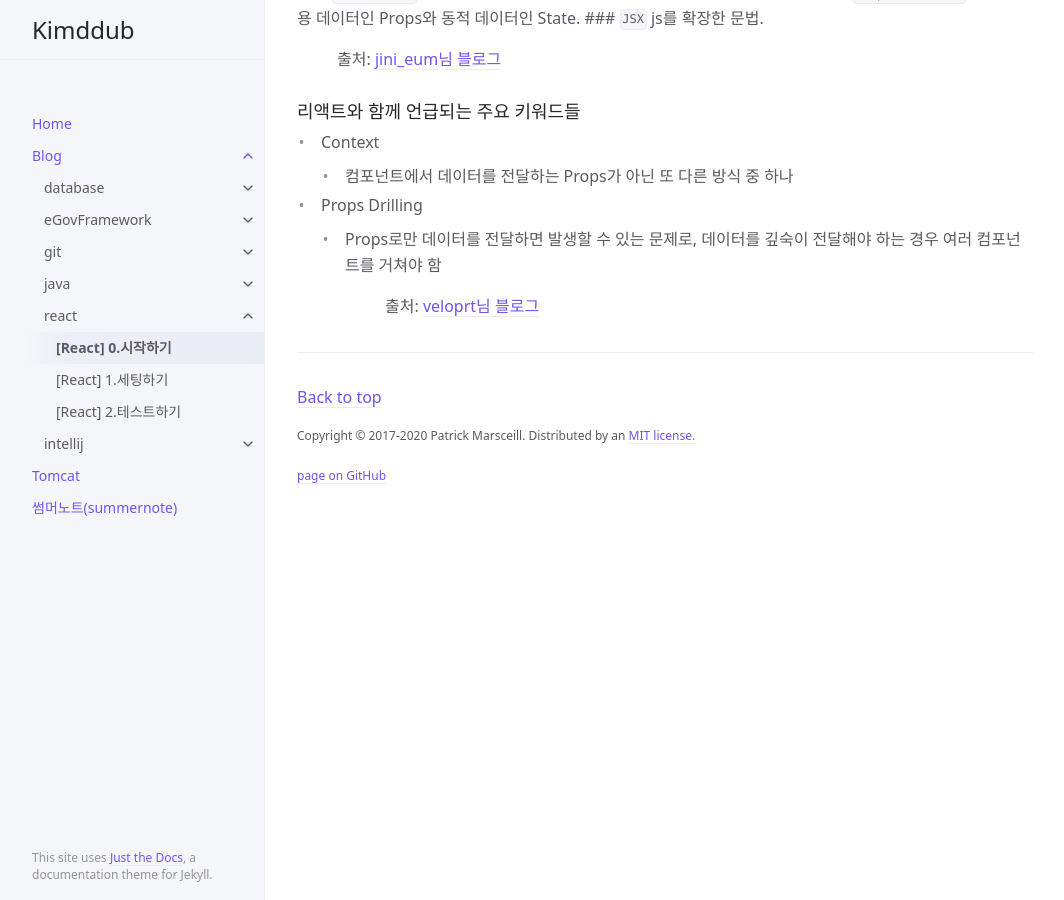
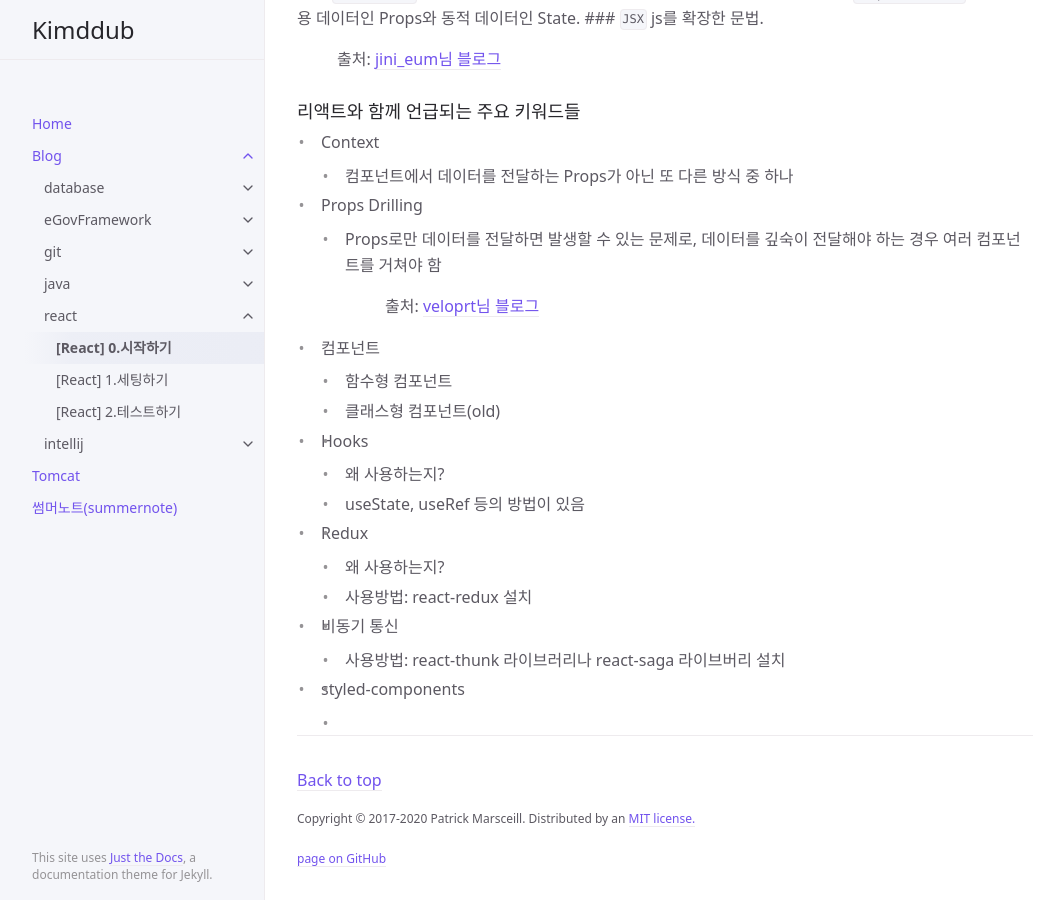
Before and after one commit to kimddub/kimddub.github.io, a Jekyll site: the page built from docs/blog/react/react-start.md, in a window 1280 px wide and 900 px high, scrolled down 578 px. Shown: the whole window, without its empty margins (107-1171 px from the left). Built offline with Jekyll 4.4.1, drawn with Linux system fonts in a browser that asks for light colours.

Commit message:
[docs] react 키워드 TODO 추가

```diff
--- a/docs/blog/react/react-start.md
+++ b/docs/blog/react/react-start.md
@@ -36,3 +36,20 @@ date: 2023-04-07 10:04
 - Props Drilling
   - Props로만 데이터를 전달하면 발생할 수 있는 문제로, 데이터를 깊숙이 전달해야 하는 경우 여러 컴포넌트를 거쳐야 함
 > 출처: [veloprt님 블로그](https://velog.io/@velopert/react-context-tutorial)
+- 컴포넌트
+  - 함수형 컴포넌트
+  - 클래스형 컴포넌트(old)
+  - [//]: # (TODO:)
+- Hooks
+  - 왜 사용하는지?
+  - useState, useRef 등의 방법이 있음
+  - [//]: # (TODO:)
+- Redux
+  - 왜 사용하는지?
+  - 사용방법: react-redux 설치
+  - [//]: # (TODO:)
+- 비동기 통신
+  - 사용방법: react-thunk 라이브러리나 react-saga 라이브버리 설치
+  - [//]: # (TODO:)
+- styled-components
+  - [//]: # (TODO:)
```
Also changed, not shown: docs/blog/react/react-syntax.md (+1 -1 lines).
